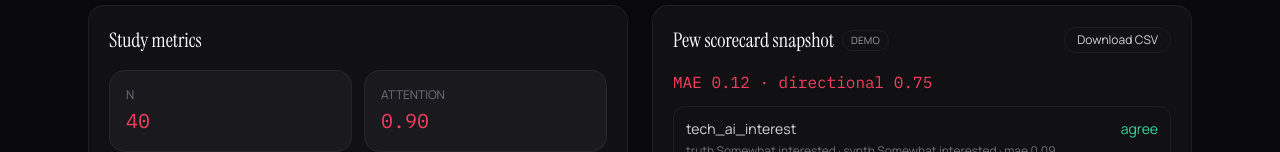
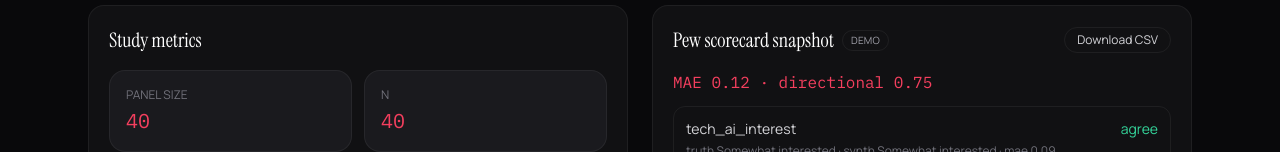
Before and after one commit to H3Xobit/simcrowd, a Next.js app in the folder web/: page /app in a window 1280 px wide. Shown: the part 648-800 px from the top of the page. Built offline with nearby package versions, Linux system fonts and the light colour scheme; no server answers.

Commit message:
feat: show panel size in study metrics

```diff
--- a/web/app/app/page.tsx
+++ b/web/app/app/page.tsx
@@ -70,6 +70,8 @@
     }
   }, [panelSize]);
 
+  const [lastRunPanelSize, setLastRunPanelSize] = useState<number | null>(null);
+
 
   useEffect(() => {
     (async () => {
@@ -141,6 +143,7 @@
         setReport(DEMO_REPORT);
         setScorecard(DEMO_SCORECARD);
         setConcepts(DEMO_CONCEPTS);
+        setLastRunPanelSize(panelSize);
         return;
       }
       const panelRes = await fetch(`${apiBase()}/panels?size=${panelSize}&seed=42`, { method: "POST" });
@@ -155,6 +158,7 @@
       const reportRes = await fetch(`${apiBase()}/reports/${studyJson.report_id}`);
       if (reportRes.ok) setReport(await reportRes.json());
       setPersonas(DEMO_PERSONAS);
+      setLastRunPanelSize(panelSize);
       try {
         const sc = await fetch(`${apiBase()}/scorecard`);
         if (sc.ok) setScorecard(await sc.json());
@@ -316,13 +320,17 @@
         <section className="rounded-2xl border border-white/[0.06] bg-ink-surface p-5">
           <h2 className="font-display text-xl text-white">Study metrics</h2>
           {!study && <p className="mt-3 text-sm text-zinc-500">Run a study to populate metrics.</p>}
-          {study && (
           <div className="mt-4 grid grid-cols-2 gap-3">
             {[
+              ["panel size", String(lastRunPanelSize ?? panelSize)],
+              ...(study
+                ? ([
                     ["n", String(study.n)],
                     ["attention", study.attention_pass_rate.toFixed(2)],
                     ["consistency", study.consistency_rate.toFixed(2)],
                     ["cost USD", study.cost_usd.toFixed(3)],
+                  ] as [string, string][])
+                : []),
             ].map(([k, v]) => (
               <div key={k} className="rounded-2xl border border-white/[0.06] bg-ink-elevated p-4">
                 <div className="text-xs uppercase text-zinc-500">{k}</div>
@@ -330,7 +338,6 @@
               </div>
             ))}
           </div>
-          )}
         </section>
 
         <section className="rounded-2xl border border-white/[0.06] bg-ink-surface p-5">
```
Also changed, not shown: 1 other file (tests, documents, lock files or other folders). Lines whose indentation alone changed are shown as unchanged.
